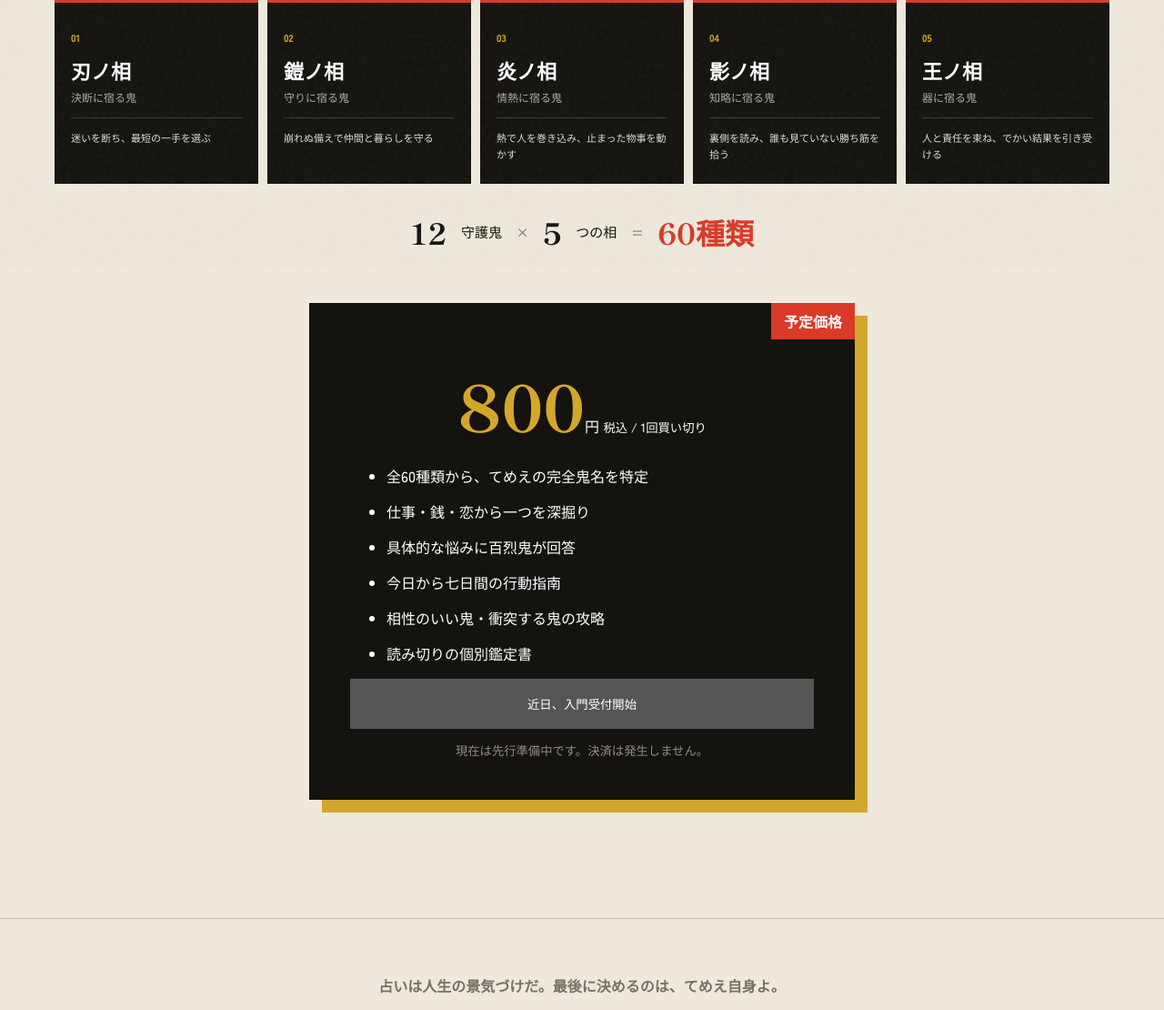
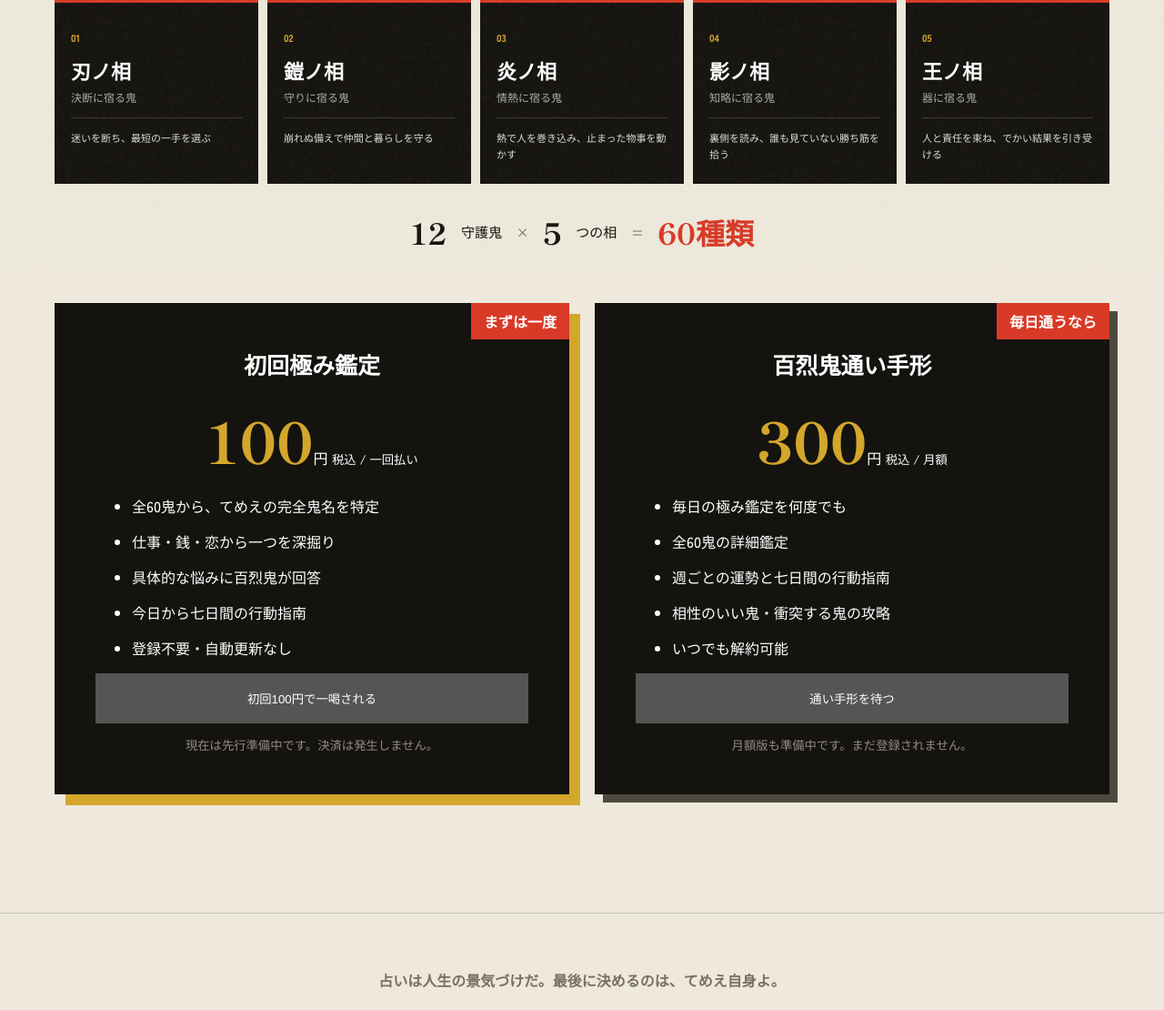
Before and after one commit to hayato861/omae-fortune, a Flask app: page /premium in a window 1280 px wide. Shown: the part 506-1616 px from the top of the page at 91% size. Run offline with Flask 3, Linux system fonts and the light colour scheme.

Commit message:
Set introductory and monthly premium pricing

```diff
--- a/static/style.css
+++ b/static/style.css
@@ -42,6 +42,8 @@ a:focus-visible,button:focus-visible,input:focus-visible{outline:3px solid var(-
   .mobile-bottom-cta{position:fixed;z-index:20;display:flex;align-items:center;justify-content:space-between;left:0;right:0;bottom:0;min-height:70px;padding:10px 18px;background:var(--red);color:#fff;text-decoration:none;box-shadow:0 -8px 24px rgba(0,0,0,.25)}
   .mobile-bottom-cta small,.mobile-bottom-cta strong{display:block}.mobile-bottom-cta small{font-size:11px}.mobile-bottom-cta strong{font-size:16px}
 }
+.pricing-grid{display:grid;grid-template-columns:repeat(2,minmax(0,1fr));gap:28px;align-items:stretch;margin-top:55px}.pricing-grid .price-card{width:100%;max-width:none;margin:0;box-shadow:9px 9px 0 #4e493f}.pricing-grid .price-card-featured{box-shadow:12px 12px 0 var(--gold)}.price-card>h2{margin:4px 0 20px;text-align:center;font:800 25px "Shippori Mincho",serif}.pricing-grid .price-card>p b{font-size:62px}
+@media(max-width:700px){.pricing-grid{grid-template-columns:1fr;gap:34px}.pricing-grid .price-card{padding:38px 22px}.pricing-grid .price-card>p b{font-size:56px}}
 .copy-fallback{position:fixed;left:-9999px;top:0}
 .title-tail{display:block;text-align:right}.no-break{white-space:nowrap}
 .birthday-group{margin:0 0 24px}.birthday-group>p{margin:0 0 10px;font-weight:700}.birthday-fields{display:grid;grid-template-columns:minmax(90px,1.7fr) auto minmax(56px,1fr) auto minmax(56px,1fr) auto;align-items:end;gap:8px}.birthday-fields label{margin:0}.birthday-fields label span{position:absolute;width:1px;height:1px;overflow:hidden;clip:rect(0 0 0 0)}.birthday-fields input{margin:0;text-align:center}.birthday-fields i{padding-bottom:13px;font-style:normal;font-weight:700;color:#aaa}
--- a/templates/premium.html
+++ b/templates/premium.html
@@ -14,19 +14,21 @@
     {% endfor %}
   </div>
   <p class="formula"><b>12</b> 守護鬼 <i>×</i> <b>5</b>つの相 <i>=</i> <strong>{{ oni_count }}種類</strong></p>
-  <div class="price-card">
-    <span class="price-badge">予定価格</span>
-    <p><b>800</b>円 <small>税込 / 1回買い切り</small></p>
-    <ul>
-      <li>全{{ oni_count }}種類から、てめえの完全鬼名を特定</li>
-      <li>仕事・銭・恋から一つを深掘り</li>
-      <li>具体的な悩みに百烈鬼が回答</li>
-      <li>今日から七日間の行動指南</li>
-      <li>相性のいい鬼・衝突する鬼の攻略</li>
-      <li>読み切りの個別鑑定書</li>
-    </ul>
-    <button type="button" disabled>近日、入門受付開始</button>
-    <small>現在は先行準備中です。決済は発生しません。</small>
+  <div class="pricing-grid">
+    <div class="price-card price-card-featured">
+      <span class="price-badge">まずは一度</span><h2>初回極み鑑定</h2>
+      <p><b>100</b>円 <small>税込 / 一回払い</small></p>
+      <ul><li>全{{ oni_count }}鬼から、てめえの完全鬼名を特定</li><li>仕事・銭・恋から一つを深掘り</li><li>具体的な悩みに百烈鬼が回答</li><li>今日から七日間の行動指南</li><li>登録不要・自動更新なし</li></ul>
+      <button type="button" disabled>初回100円で一喝される</button>
+      <small>現在は先行準備中です。決済は発生しません。</small>
+    </div>
+    <div class="price-card">
+      <span class="price-badge">毎日通うなら</span><h2>百烈鬼通い手形</h2>
+      <p><b>300</b>円 <small>税込 / 月額</small></p>
+      <ul><li>毎日の極み鑑定を何度でも</li><li>全{{ oni_count }}鬼の詳細鑑定</li><li>週ごとの運勢と七日間の行動指南</li><li>相性のいい鬼・衝突する鬼の攻略</li><li>いつでも解約可能</li></ul>
+      <button type="button" disabled>通い手形を待つ</button>
+      <small>月額版も準備中です。まだ登録されません。</small>
+    </div>
   </div>
 </section>
 {% endblock %}
```
Also changed, not shown: tests/test_app.py (+5 -0 lines).
